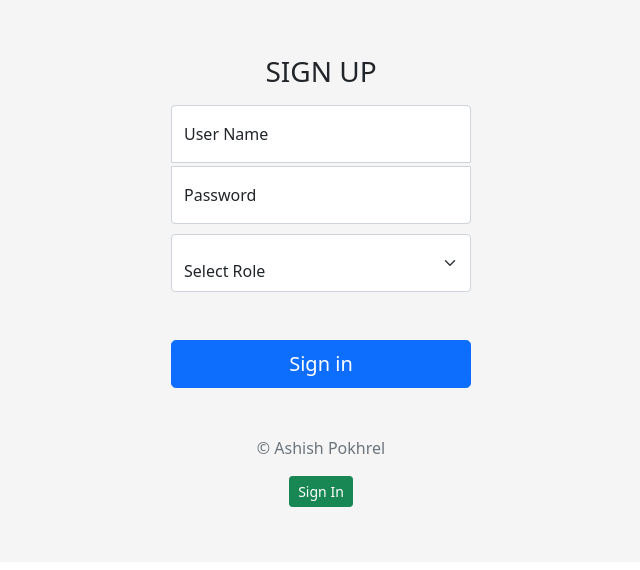
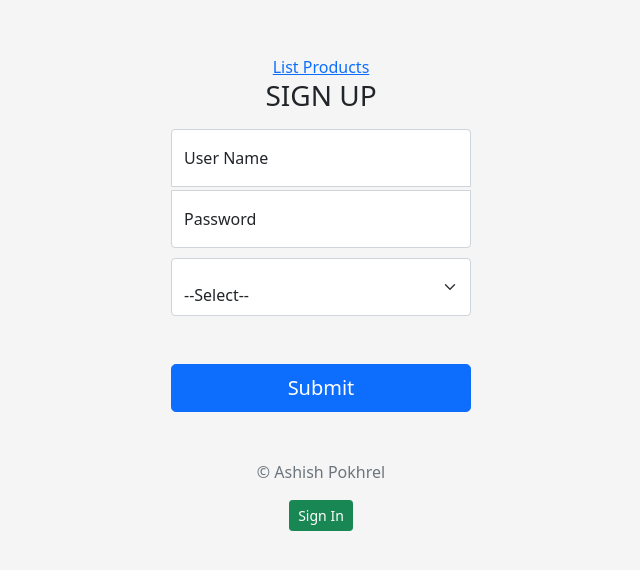
Before and after one commit to umur/waa-june-2022-intro-react, a React (Create React App) app in the folder react-assignment1/: page / in a window 1280 px wide. Both pictures are taken after a click on the button "Sign Up". Shown: the top 570 px of the page, without its empty margins (319-959 px from the left). Built offline with nearby package versions, Linux system fonts and the light colour scheme.

Commit message:
Product List

```diff
--- a/react-assignment1/src/App.js
+++ b/react-assignment1/src/App.js
@@ -7,14 +7,26 @@ import SignUp from './component/signUp';
 
 function App() {
   let [showSignUp, setSignUp] = useState(false);
+  let [showProduct, setProduct] = useState(false);
 
-  const setValues = (e) =>{
-    setSignUp(!showSignUp);
+  const setValues = (e) => {
+    switch (e.target.name) {
+      case 'productList':
+        setSignUp(false);
+        setProduct(true);
+        break;
+      default:
+        setSignUp(!showSignUp);
+        break;
+
+    }
   }
 
   return (
     <div className="body text-center App">
       <main className="form-signin">
+        <a href='#' name="productList" onClick={setValues}>List Products</a>
+
         {!showSignUp && <>
           <LoginPage></LoginPage>
           <button className="btn btn-sm btn-success" type="submit" onClick={setValues}>Sign Up</button>
--- a/react-assignment1/src/component/signUp.js
+++ b/react-assignment1/src/component/signUp.js
@@ -33,14 +33,14 @@ function SignUp() {
                     <label htmlFor="floatingPassword">Password</label>
                 </div>
                 <div className="form-floating">
-                    <select class="form-select" aria-label="Default select example">
-                        <option selected>Select Role</option>
-                        <option value="Admin">Admin</option>
-                        <option value="Client">Client</option>
+                    <select className="form-select" aria-label="Default select example">
+                        <option>--Select--</option>
+                        <option>Admin</option>
+                        <option>Client</option>
                     </select>
                 </div>
                 <div className="mt-5">
-                    <button className="w-100 btn btn-lg btn-primary" type="submit">Sign in</button>
+                    <button className="w-100 btn btn-lg btn-primary" type="submit">Submit</button>
                 </div>
                 <p className="mt-5 mb-3 text-muted">&copy; Ashish Pokhrel</p>
             </form>
```
Also changed, not shown: react-assignment1/src/component/Product/ListProducts.js (added, +39 -0 lines), react-assignment1/src/component/Product/AddProduct.js (added).
